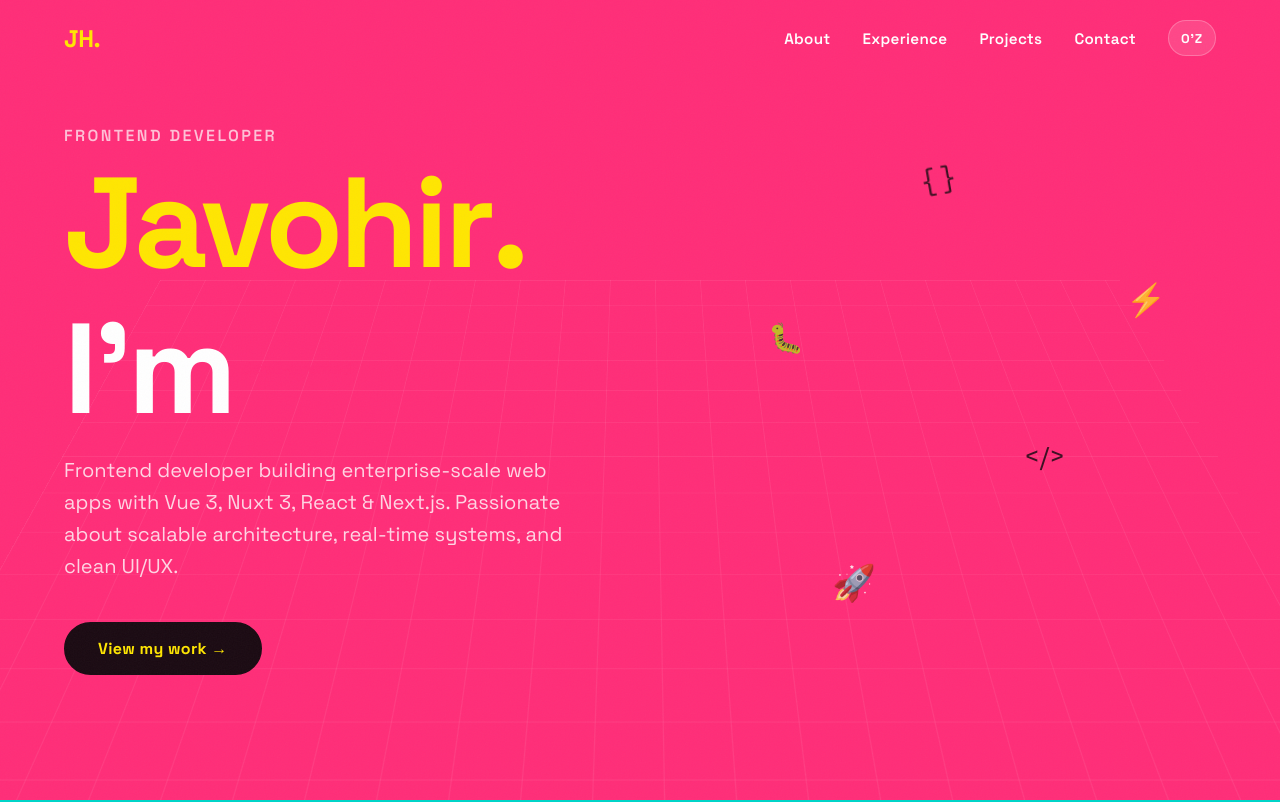
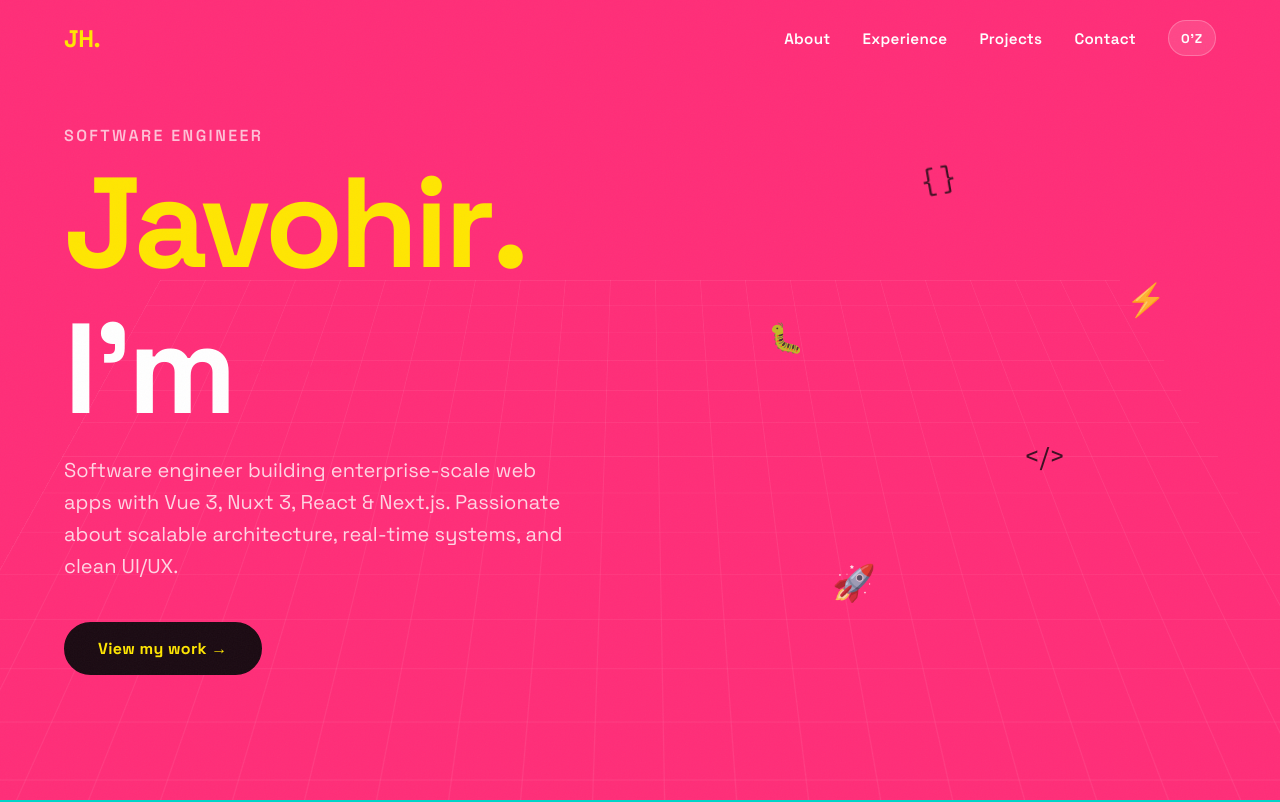
Before and after one commit to johnkhasan/javohir, a React (Vite) app: page / in a window 1280 px wide. Shown: the top 802 px of the page. Built offline with nearby package versions, Linux system fonts and the light colour scheme.

Commit message:
refactor: update role from 'Frontend Developer' to 'Software Engineer' across multiple files

```diff
--- a/index.html
+++ b/index.html
@@ -4,10 +4,10 @@
     <meta charset="UTF-8" />
     <meta name="viewport" content="width=device-width, initial-scale=1.0" />
 
-    <title>Javohir Hasanov — Frontend Developer | Vue, Nuxt, React, Next.js</title>
+    <title>Javohir Hasanov — Software Engineer | Vue, Nuxt, React, Next.js</title>
     <meta
       name="description"
-      content="Javohir Hasanov (Javokhir Khasanov / Javoxir Xasanov) — Frontend Developer at Uzbekistan Railways. Vue 3, Nuxt 3, React, Next.js and TypeScript. Projects, experience and contact."
+      content="Javohir Hasanov (Javokhir Khasanov / Javoxir Xasanov) — Software Engineer at Uzbekistan Railways. Vue 3, Nuxt 3, React, Next.js and TypeScript. Projects, experience and contact."
     />
     <meta name="author" content="Javohir Hasanov" />
     <link rel="canonical" href="https://javohir.ru/" />
@@ -33,17 +33,17 @@
     <!-- Ijtimoiy tarmoq preview botlari JS ishlatmaydi, shuning uchun bu teglar statik. -->
     <meta property="og:type" content="profile" />
     <meta property="og:site_name" content="Javohir Hasanov" />
-    <meta property="og:title" content="Javohir Hasanov — Frontend Developer" />
+    <meta property="og:title" content="Javohir Hasanov — Software Engineer" />
     <meta
       property="og:description"
-      content="Frontend Developer at Uzbekistan Railways. Enterprise-scale web apps with Vue 3, Nuxt 3, React, Next.js and TypeScript."
+      content="Software Engineer at Uzbekistan Railways. Enterprise-scale web apps with Vue 3, Nuxt 3, React, Next.js and TypeScript."
     />
     <meta property="og:url" content="https://javohir.ru/" />
     <meta property="og:image" content="https://javohir.ru/og-image.png" />
     <meta property="og:image:type" content="image/png" />
     <meta property="og:image:width" content="1200" />
     <meta property="og:image:height" content="630" />
-    <meta property="og:image:alt" content="Javohir Hasanov — Frontend Developer" />
+    <meta property="og:image:alt" content="Javohir Hasanov — Software Engineer" />
     <meta property="og:locale" content="en_US" />
     <meta property="og:locale:alternate" content="uz_UZ" />
     <meta property="profile:first_name" content="Javohir" />
@@ -51,13 +51,13 @@
     <meta property="profile:username" content="johnkhasan" />
 
     <meta name="twitter:card" content="summary_large_image" />
-    <meta name="twitter:title" content="Javohir Hasanov — Frontend Developer" />
+    <meta name="twitter:title" content="Javohir Hasanov — Software Engineer" />
     <meta
       name="twitter:description"
-      content="Frontend Developer at Uzbekistan Railways. Enterprise-scale web apps with Vue 3, Nuxt 3, React, Next.js and TypeScript."
+      content="Software Engineer at Uzbekistan Railways. Enterprise-scale web apps with Vue 3, Nuxt 3, React, Next.js and TypeScript."
     />
     <meta name="twitter:image" content="https://javohir.ru/og-image.png" />
-    <meta name="twitter:image:alt" content="Javohir Hasanov — Frontend Developer" />
+    <meta name="twitter:image:alt" content="Javohir Hasanov — Software Engineer" />
 
     <script type="application/ld+json">
       {
@@ -80,7 +80,7 @@
             "familyName": "Hasanov",
             "url": "https://javohir.ru/",
             "image": "https://javohir.ru/og-image.png",
-            "jobTitle": "Frontend Developer",
+            "jobTitle": "Software Engineer",
             "email": "mailto:javohirdevuz@gmail.com",
             "worksFor": {
               "@type": "Organization",
@@ -118,7 +118,7 @@
             "@type": "WebSite",
             "@id": "https://javohir.ru/#website",
             "url": "https://javohir.ru/",
-            "name": "Javohir Hasanov — Frontend Developer",
+            "name": "Javohir Hasanov — Software Engineer",
             "inLanguage": ["en", "uz"],
             "author": { "@id": "https://javohir.ru/#person" },
             "publisher": { "@id": "https://javohir.ru/#person" }
@@ -127,7 +127,7 @@
             "@type": "ProfilePage",
             "@id": "https://javohir.ru/#profilepage",
             "url": "https://javohir.ru/",
-            "name": "Javohir Hasanov — Frontend Developer",
+            "name": "Javohir Hasanov — Software Engineer",
             "isPartOf": { "@id": "https://javohir.ru/#website" },
             "about": { "@id": "https://javohir.ru/#person" },
             "primaryImageOfPage": "https://javohir.ru/og-image.png"
--- a/src/data/experience.js
+++ b/src/data/experience.js
@@ -3,7 +3,7 @@ export const experiences = [
     id: 1,
     year: 'Dec 2025 – Present',
     company: 'Uzbekistan Railways (UTY) · Tashkent',
-    role: 'Frontend Developer',
+    role: 'Software Engineer',
     description: 'Designing and building a large-scale enterprise platform integrating contact management, device administration, call campaigns, RBAC authorization, and analytics dashboards. Engineered real-time outbound call campaign management with WebSocket-based live status tracking.',
     descriptionUz: "Katta ko'lamdagi enterprise platformani loyihalash va yaratish: kontakt boshqaruvi, qurilma administratsiyasi, chaqiruv kampaniyalari, RBAC avtorizatsiya va analitika. WebSocket asosidagi real-vaqt chaqiruv kampaniyasi monitoringini ishga tushirdim.",
     tags: ['Nuxt 3', 'Vue 3', 'Next.js', 'TypeScript', 'Pinia', 'Tailwind CSS', 'Element Plus', 'Ant Design', 'ApexCharts', 'OpenAPI'],
--- a/src/i18n/en.js
+++ b/src/i18n/en.js
@@ -7,18 +7,18 @@ export default {
     skipLink: 'Skip to main content',
   },
   hero: {
-    role: 'Frontend Developer',
+    role: 'Software Engineer',
     words: ['creative', 'passionate', 'fast', 'detail-oriented'],
     iam: "I'm",
-    sub: 'Frontend developer building enterprise-scale web apps with Vue 3, Nuxt 3, React & Next.js. Passionate about scalable architecture, real-time systems, and clean UI/UX.',
+    sub: 'Software engineer building enterprise-scale web apps with Vue 3, Nuxt 3, React & Next.js. Passionate about scalable architecture, real-time systems, and clean UI/UX.',
     cta: 'View my work →',
   },
   about: {
     title: 'About me.',
-    avatarLabel: 'Javohir Hasanov — Frontend Developer',
+    avatarLabel: 'Javohir Hasanov — Software Engineer',
     note1: {
       date: '☀️ Now · Tashkent, Uzbekistan',
-      text: "Frontend Developer at Uzbekistan Railways (UTY), building enterprise-scale platforms with Nuxt 3, Vue 3, Next.js and TypeScript. Experienced in RBAC, real-time WebSocket systems, and OpenAPI-driven architecture.",
+      text: "Software Engineer at Uzbekistan Railways (UTY), building enterprise-scale platforms with Nuxt 3, Vue 3, Next.js and TypeScript. Experienced in RBAC, real-time WebSocket systems, and OpenAPI-driven architecture.",
     },
     note2: {
       date: '🎓 Education · Karshi State University',
--- a/src/i18n/uz.js
+++ b/src/i18n/uz.js
@@ -7,7 +7,7 @@ export default {
     skipLink: "Asosiy kontentga o'tish",
   },
   hero: {
-    role: 'Frontend Dasturchi',
+    role: 'Software Engineer',
     words: ['ijodkor', 'ishtiyoqli', 'tezkor', 'aniqlikka intiluvchi'],
     iam: 'Men',
     sub: "Vue 3, Nuxt 3, React va Next.js bilan enterprise ko'lamdagi web ilovalar yarataman. Kengaytiriladigan arxitektura, real-vaqt tizimlar va sifatli UI/UX — mening ustuvorligim.",
@@ -15,10 +15,10 @@ export default {
   },
   about: {
     title: 'Men haqimda.',
-    avatarLabel: 'Javohir Hasanov — Frontend Dasturchi',
+    avatarLabel: 'Javohir Hasanov — Software Engineer',
     note1: {
       date: "☀️ Hozir · Toshkent, O'zbekiston",
-      text: "O'zbekiston Temir Yo'llari (UTY) da Frontend Developer, Nuxt 3, Vue 3, Next.js va TypeScript bilan enterprise platformalar yarataman. RBAC, real-vaqt WebSocket va OpenAPI arxitekturasi bo'yicha tajribam bor.",
+      text: "O'zbekiston Temir Yo'llari (UTY) da Software Engineer, Nuxt 3, Vue 3, Next.js va TypeScript bilan enterprise platformalar yarataman. RBAC, real-vaqt WebSocket va OpenAPI arxitekturasi bo'yicha tajribam bor.",
     },
     note2: {
       date: "🎓 Ta'lim · Qarshi Davlat Universiteti",
```
Also changed, not shown: public/manifest.json, 1 other file (tests, documents, lock files or other folders).
